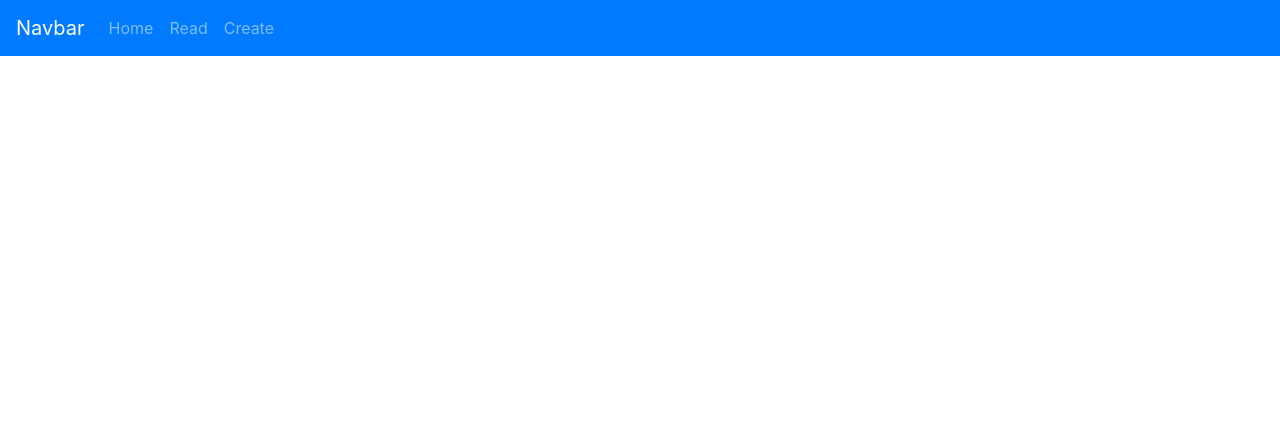
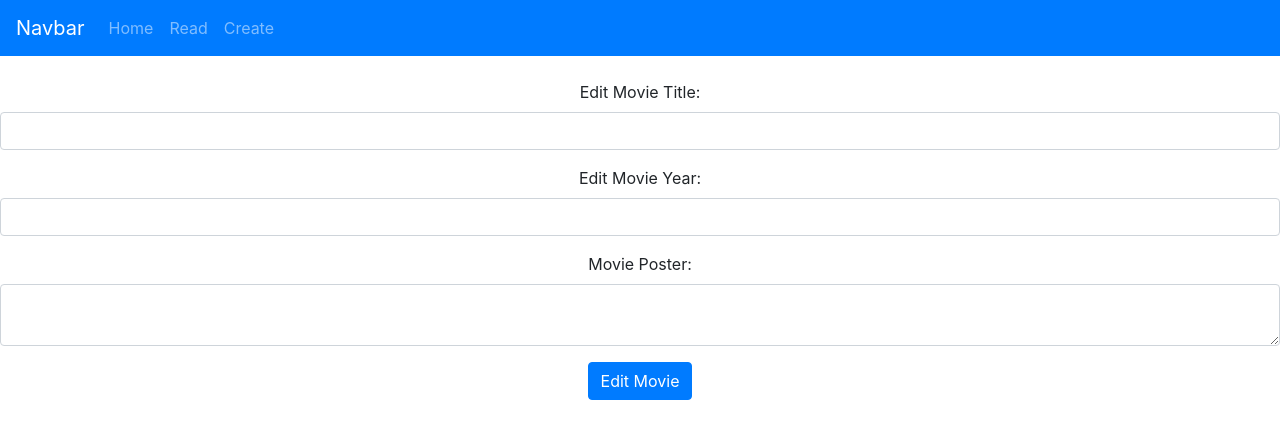
Before and after one commit to orlac98/lab11, a React (Create React App) app: page /edit/1 in a window 1280 px wide. Shown: the top 438 px of the page. Built offline with nearby package versions, Linux system fonts and the light colour scheme; no server answers.

Commit message:
edit button added

```diff
--- a/src/App.js
+++ b/src/App.js
@@ -10,6 +10,7 @@
 import { BrowserRouter as Router, Switch, Route } from 'react-router-dom';
 import { Read } from './components/read';
 import { Create } from './components/create';
+import { Edit } from './components/edit';
 //navbar added
 
 
@@ -34,14 +35,23 @@
             <Route path='/' component={Content} exact />
             <Route path='/create' component={Create} exact />
             <Route path='/read' component={Read} exact />
+            <Route path='/edit/:id'component={Edit}/>
           </Switch>
-
-
         </div>
       </Router>
     );
   }
 }
+
+
+//edit route added in
+
+
+
+
+
+
+
 //Removed contents of the div
 //added a H1 tag
 //used piece of code off lab worksheet and added under hello world
--- /dev/null
+++ b/src/components/edit.js
@@ -0,0 +1,131 @@
+import React from 'react';
+import axios from 'axios';
+
+
+export class Edit extends React.Component{
+
+    constructor(){
+        super();
+
+        this.onSubmit = this.onSubmit.bind(this);
+        this.onChangeTitle = this.onChangeTitle.bind(this);
+        this.onChangeYear = this.onChangeYear.bind(this);
+        this.onChangePoster = this.onChangePoster.bind(this);
+
+        this.state = {
+            Title:'',
+            Year:'',
+            Poster:''
+        }
+
+    }
+
+
+    componentDidMount(){
+        console.log('load'+ this.props.match.params.id);
+
+        axios.get('http://localhost:4000/api/movies/'+this.props.match.params.id)
+    .then((response)=>{
+        this.setState({
+            Title:response.data.Title,
+            Year:response.data.Year,
+            Poster:response.data.Poster,
+            _id:response.data._id
+        })
+    })
+    .catch((err)=>{
+        console.log(err);
+    });
+    }
+
+//making a async call to the server
+//callback function written
+
+
+    onChangeTitle(e){
+        this.setState({
+            Title: e.target.value
+        });
+    }
+
+    onChangeYear(e){
+        this.setState({
+            Year: e.target.value
+        });
+    }
+
+    onChangePoster(e){
+        this.setState({
+            Poster: e.target.value
+        });
+    }
+
+
+    onSubmit(e){
+        e.preventDefault();
+        alert('Movie: '+ this.state.Title + " "
+        + this.state.Year + " " +
+         this.state.Poster);
+
+         const newMovie = {
+             Title:this.state.Title,
+             Year:this.state.Year,
+             Poster:this.state.Poster,
+             _id:this.state._id
+         };
+
+    //      axios.post('http://localhost:4000/api/movies', newMovie)
+    //      .then((res) => {
+    //          console.log(res);
+    //      })
+    //      .catch((err) =>{
+    //       console.log(err);
+    // });
+    axios.put('http://localhost:4000/api/movies'+this.state._id, newMovie)
+    .then((data)=>{
+        console.log(data);
+    })
+    .catch((err)=>{
+        console.log(err);
+    });
+    }
+
+    render(){
+        return(
+            <div className='App'>
+                <form onSubmit={this.onSubmit}>
+                    <div className="form-group">
+                        <label>Edit Movie Title:</label>
+                        <input type='text'
+                        className='form-control'
+                        value={this.state.Title}
+                        onChange={this.onChangeTitle}></input>
+
+                    </div>
+                    <div className='form-group'>
+                    <label>Edit Movie Year:</label>
+                    <input type='text'
+                    className='form-control'
+                    value={this.state.Year}
+                    onChange={this.onChangeYear}></input>
+                    </div>
+                    <div className='form-group'>
+                        <label> Movie Poster: </label>
+                        <textarea type='text'
+                        className='form-control'
+                        value={this.state.Poster}
+                        onChange={this.onChangePoster}></textarea>
+                    </div>
+                    <div className='form-group'>
+                        <input type='submit'
+                        value='Edit Movie'
+                        className='btn btn-primary'></input>
+                    </div>
+                </form>
+
+            </div>
+        );
+    }
+
+}
+export default Edit;
--- a/src/components/movieitem.js
+++ b/src/components/movieitem.js
@@ -3,7 +3,7 @@
 
 import Button from 'react-bootstrap/Button';
 import axios from 'axios';
-
+import {Link} from 'react-router-dom';
 
 export class Movieitem extends React.Component {
 
@@ -37,9 +37,10 @@
                                 <p> {this.props.movie.Year}</p>
                             </footer>
                         </blockquote>
+                        <Button variant="danger" onClick={this.DeleteMovie}> Delete</Button>
+                  <Link to={'/edit/'+this.props.movie._id} className='btn btn-primary'> Edit</Link>
+                    </Card.Body>
 
-                    </Card.Body>
-                    <Button variant="danger" onClick={this.DeleteMovie}> Delete</Button>
                 </Card>
             </div>
         );
@@ -47,6 +48,12 @@
 
 }
 
+//link added for edit button to chnge url of application
+
+
+
+
+
 
 
 //onlcick added to delete movie with button
```
Also changed, not shown: 1 other file (tests, documents, lock files or other folders).
